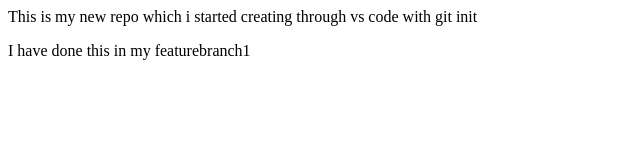
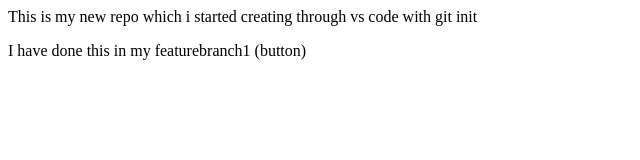
Before and after one commit to sammmeeerr/localrepo, a plain HTML site: page index.html in a window 1280 px wide. Shown: the full height of the page, 0-640 px from the left. Drawn offline with Linux system fonts and the light colour scheme.

```diff
--- a/index.html
+++ b/index.html
@@ -1,2 +1,2 @@
 <p>This is my new repo which i started creating through vs code with git init</p>
-<p>I have done this in my featurebranch1</p>
+<p>I have done this in my featurebranch1 (button)</p>
```
